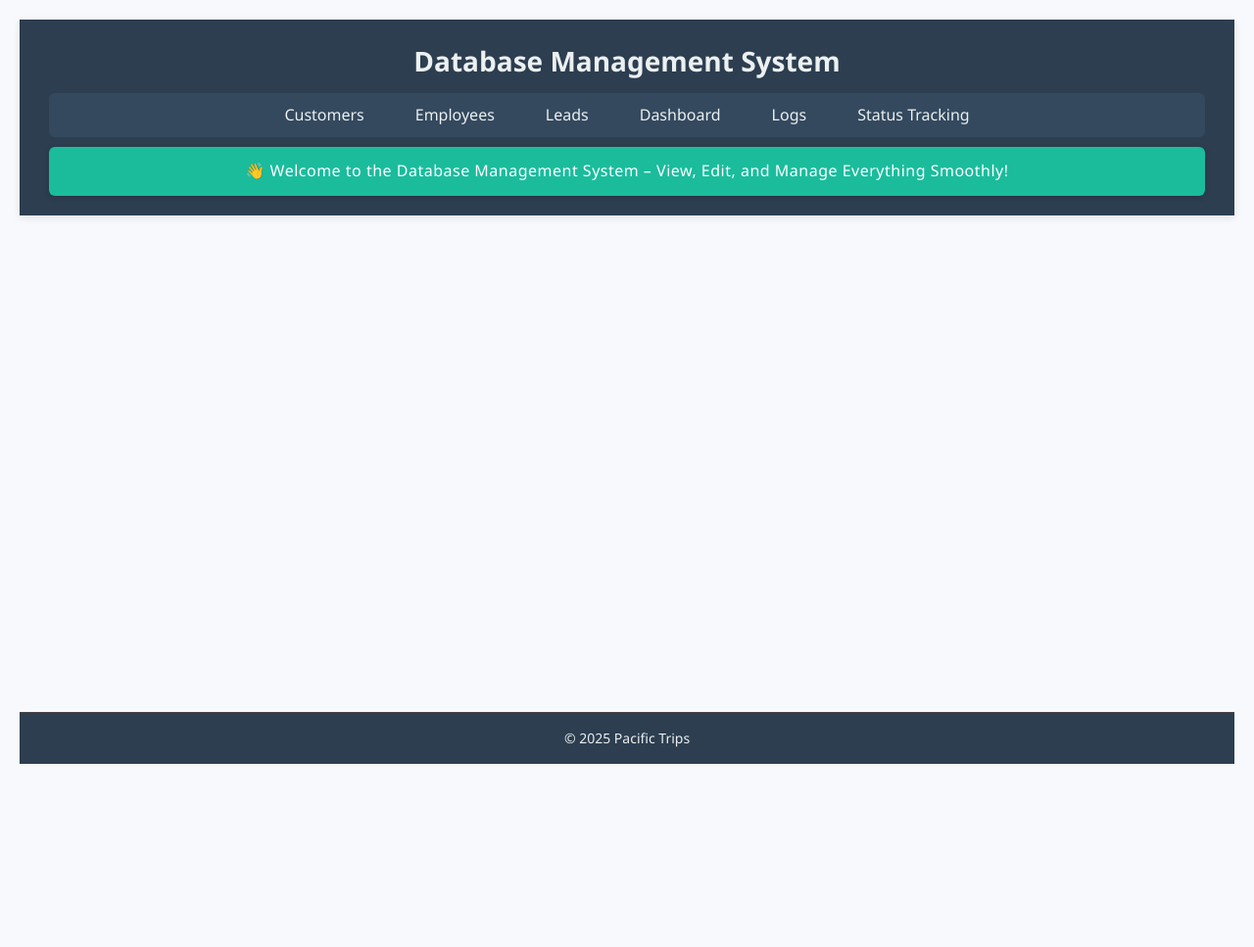
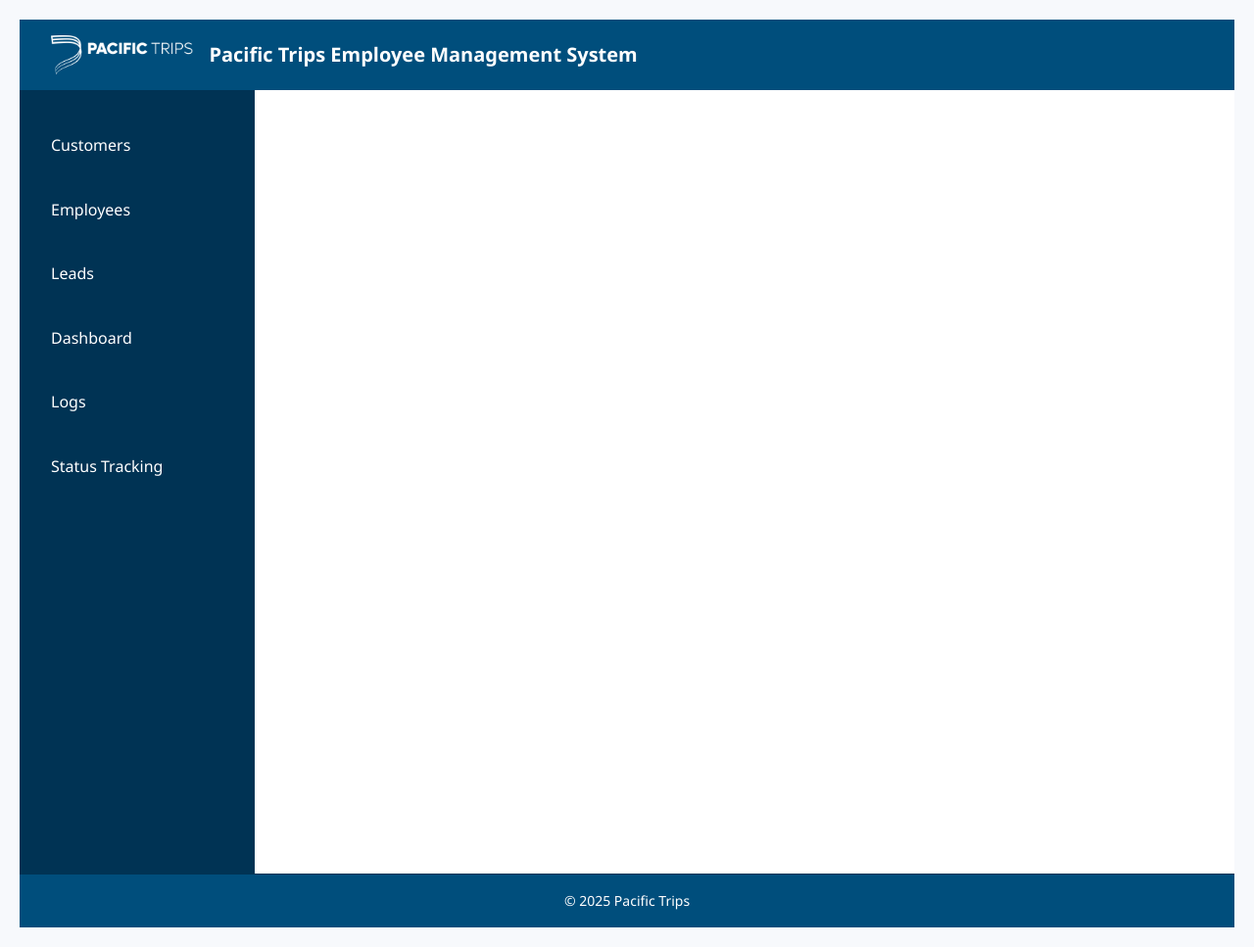
Before and after one commit to shahzaibjanjua25/pacific-trips-flask, a Flask app: page / in a window 1280 px wide. Shown: the whole page at 98% size. Before the commit the page ends 780 px from the top, so only its background shows below. Run offline with Flask 3, Linux system fonts and the light colour scheme.

Commit message:
ui fixing

```diff
--- a/static/style.css
+++ b/static/style.css
@@ -1,4 +1,4 @@
-/* Global Reset & Base Styles */
+/* 🌐 Global Reset & Base Styles */
 * {
     margin: 0;
     padding: 0;
@@ -7,106 +7,168 @@
 
 body {
     font-family: 'Segoe UI', Tahoma, Geneva, Verdana, sans-serif;
+    background-color: #f4f7fa;
+    color: #333;
     line-height: 1.6;
-    background-color: #f8f9fa;
-    color: #333;
     min-height: 100vh;
     display: flex;
     flex-direction: column;
 }
 
-/* Header Styles */
-header {
-    background-color: #2c3e50;
-    color: #ecf0f1;
-    padding: 20px 30px;
-    text-align: center;
-    box-shadow: 0 2px 8px rgba(0, 0, 0, 0.1);
+a {
+    text-decoration: none;
 }
 
-header h1 {
-    font-size: 28px;
-    margin-bottom: 10px;
+/* 🔝 Header */
+.header {
+    background-color: #004e7c;
+    color: white;
+    padding: 1rem 2rem;
+    display: flex;
+    justify-content: space-between;
+    align-items: center;
+    position: relative;
 }
 
-/* Navbar Styles */
-nav ul {
-    list-style: none;
+/* Left section: Logo + Title */
+.header-left {
     display: flex;
-    justify-content: center;
-    gap: 20px;
-    padding: 10px 0;
-    background-color: #34495e;
-    border-radius: 6px;
-    margin-top: 10px;
+    align-items: center;
+    gap: 1rem;
 }
 
-nav ul li a {
-    text-decoration: none;
-    color: #ecf0f1;
-    padding: 10px 16px;
-    border-radius: 4px;
-    transition: background-color 0.3s ease;
+/* Logo image */
+.logo {
+    height: 40px;
+    width: auto;
+    object-fit: contain;
 }
 
-nav ul li a:hover {
-    background-color: #1abc9c;
-    color: #fff;
+/* Title styling */
+.header h1 {
+    font-size: 20px;
+    white-space: nowrap;
+    margin: 0;
 }
 
-nav ul li a.active {
-    background-color: #1abc9c;
-    font-weight: bold;
-    box-shadow: 0 2px 6px rgba(0, 0, 0, 0.2);
+/* 🍔 Sidebar Toggle Button (Mobile Only) */
+.menu-toggle {
+    background: none;
+    border: none;
+    color: white;
+    font-size: 1.5rem;
+    cursor: pointer;
+    display: none;
 }
 
-/* Main Content */
-main {
-    flex: 1;
-    padding: 30px 40px;
+/* 📐 Layout */
+.layout {
+    display: flex;
+    min-height: 100vh;
+    transition: margin-left 0.3s ease;
 }
 
-/* Footer */
-footer {
-    background-color: #2c3e50;
-    color: #ecf0f1;
-    text-align: center;
-    padding: 15px 0;
-    font-size: 14px;
-    border-top: 1px solid #444;
+/* 📚 Sidebar */
+.sidebar {
+    width: 240px;
+    background-color: #003354;
+    color: white;
+    padding: 2rem 1rem;
+    display: flex;
+    flex-direction: column;
+    transition: transform 0.3s ease;
 }
 
-/* Responsive Navigation */
-@media (max-width: 768px) {
-    nav ul {
-        flex-direction: column;
-        align-items: center;
-    }
+.sidebar ul {
+    list-style: none;
+    padding: 0;
+    margin: 0;
+    display: flex;
+    flex-direction: column;
+    gap: 1rem;
+}
 
-    nav ul li a {
-        padding: 12px 20px;
-        width: 100%;
-        text-align: center;
-    }
+.sidebar a {
+    color: white;
+    padding: 0.75rem 1rem;
+    border-radius: 6px;
+    display: block;
+    transition: background-color 0.2s ease;
 }
-/* 🌟 Welcome Banner Styles */
+
+.sidebar a:hover,
+.sidebar a.active {
+    background-color: #0069aa;
+}
+
+/* 🚪 Sidebar Closed (Mobile) */
+.sidebar-closed {
+    transform: translateX(-100%);
+    position: absolute;
+    z-index: 1000;
+    top: 0;
+    left: 0;
+    height: 100%;
+}
+
+/* 📄 Main Content */
+.main-content {
+    flex-grow: 1;
+    padding: 2rem;
+    background-color: white;
+}
+
+/* 🌟 Welcome Banner */
 .welcome-banner {
-    background-color: #1abc9c;
-    color: #fff;
-    padding: 12px 20px;
-    text-align: center;
-    font-size: 16px;
-    margin-top: 10px;
+    background-color: #e9f5ff;
+    color: #003354;
+    padding: 1rem;
+    border-left: 5px solid #007bff;
+    margin-bottom: 2rem;
+    font-size: 1.1rem;
     border-radius: 6px;
-    box-shadow: 0 2px 6px rgba(0, 0, 0, 0.15);
+    box-shadow: 0 2px 6px rgba(0, 0, 0, 0.05);
 }
 
 .welcome-banner p {
     margin: 0;
     font-weight: 500;
-    letter-spacing: 0.5px;
 }
-/* Filter form styling for Created From and Created To */
+
+/* ✅ Flash Messages */
+.flashes {
+    list-style: none;
+    padding: 0;
+    margin-bottom: 1.5rem;
+}
+
+.flash {
+    padding: 1rem;
+    border-radius: 5px;
+    margin-bottom: 1rem;
+    font-weight: bold;
+}
+
+.flash.success {
+    background-color: #d4edda;
+    color: #155724;
+    border: 1px solid #c3e6cb;
+}
+
+.flash.error,
+.flash.danger {
+    background-color: #f8d7da;
+    color: #721c24;
+    border: 1px solid #f5c6cb;
+}
+
+.flash.info {
+    background-color: #d1ecf1;
+    color: #0c5460;
+    border: 1px solid #bee5eb;
+}
+
+/* 📆 Filter Form (Date Inputs) */
 .filter-form label[for="start_date"],
 .filter-form label[for="end_date"] {
     display: flex;
@@ -123,49 +185,59 @@ footer {
     min-width: 150px;
 }
 
-.filter-form input[type="date"]::-webkit-datetime-edit {
-    color: #333;
-}
-
 .filter-form input[type="date"]:focus {
     outline: none;
     border-color: #007bff;
     box-shadow: 0 0 5px rgba(0, 123, 255, 0.3);
 }
 
-/* Responsive design */
+/* 🔚 Footer */
+.footer {
+    background-color: #004e7c;
+    color: white;
+    text-align: center;
+    padding: 1rem;
+    font-size: 14px;
+    border-top: 1px solid #003354;
+}
+
+/* 📱 Responsive Styles */
 @media (max-width: 768px) {
+    .menu-toggle {
+        display: block;
+    }
+
+    .header h1 {
+        font-size: 16px;
+    }
+
+    .logo {
+        height: 20px;
+    }
+
+    .sidebar {
+        position: fixed;
+        top: 64px; /* height of header */
+        left: 0;
+        height: calc(100% - 64px);
+        width: 220px;
+        z-index: 1000;
+        transform: translateX(0);
+    }
+
+    .sidebar-closed {
+        transform: translateX(-100%);
+    }
+
+    .layout {
+        flex-direction: column;
+    }
+
+    .main-content {
+        padding: 1.5rem;
+    }
+
     .filter-form input[type="date"] {
         width: 100%;
     }
 }
-.flashes {
-    list-style: none;
-    padding: 0;
-    margin-bottom: 1em;
-}
-
-.flash {
-    padding: 10px;
-    border-radius: 5px;
-    margin-bottom: 10px;
-    font-weight: bold;
-}
-
-.flash.success {
-    background-color: #d4edda;
-    color: #155724;
-    border: 1px solid #c3e6cb;
-}
-
-.flash.danger {
-    background-color: #f8d7da;
-    color: #721c24;
-    border: 1px solid #f5c6cb;
-}
-
-.flash.info {
-    background-color: #d1ecf1;
-    color: #0c5460;
-    border: 1px solid #bee5eb;
-}
--- a/templates/base.html
+++ b/templates/base.html
@@ -4,66 +4,42 @@
 <head>
     <meta charset="UTF-8" />
     <meta name="viewport" content="width=device-width, initial-scale=1.0" />
-    <title>Database Management System</title>
+    <title>Pacific Trips Employee Management System</title>
     <link rel="stylesheet" href="{{ url_for('static', filename='style.css') }}">
     <link rel="stylesheet" href="{{ url_for('static', filename='customers.css') }}">
     <link rel="stylesheet" href="{{ url_for('static', filename='employees.css') }}">
     <link rel="stylesheet" href="{{ url_for('static', filename='dashboard.css') }}">
     <link rel="stylesheet" href="{{ url_for('static', filename='add form.css') }}">
     <script src="https://cdn.jsdelivr.net/npm/chart.js"></script>
-
 </head>
 
-<body>
-    <!-- 🔝 Page Header -->
 <header class="header">
-        <h1>Database Management System</h1>
+    <div class="header-left">
+        <img src="../static/logo.webp" alt="Pacific Trips Logo" class="logo">
+        <h1>Pacific Trips Employee Management System</h1>
+    </div>
+    <button class="menu-toggle" id="menuToggle">☰</button>
+</header>
 
-        <!-- 🔗 Navigation Bar -->
-        <nav class="navbar">
+
+
+    <!-- 🔧 Layout wrapper with Sidebar and Main Content -->
+    <div class="layout">
+        <!-- 📚 Sidebar Navigation -->
+        <nav class="sidebar" id="sidebar">
             <ul>
-                <li>
-                    <a href="{{ url_for('customers') }}"
-                        class="{% if request.endpoint == 'customers' %}active{% endif %}">
-                        Customers
-                    </a>
-                </li>
-                <li>
-                    <a href="{{ url_for('employees') }}"
-                        class="{% if request.endpoint == 'employees' %}active{% endif %}">
-                        Employees
-                    </a>
-                </li>
-                <li>
-                    <a href="{{ url_for('leads') }}" class="{% if request.endpoint == 'leads' %}active{% endif %}">
-                        Leads
-                    </a>
-                </li>
-                <li>
-                    <a href="{{ url_for('dashboard') }}"
-                        class="{% if request.endpoint == 'dashboard' %}active{% endif %}">
-                        Dashboard
-                    </a>
-                </li>
-                <!-- NEW LOGS LINK -->
-                <li>
-                    <a href="{{ url_for('logs') }}" class="{% if request.endpoint == 'logs' %}active{% endif %}">
-                        Logs
-                    </a>
-                </li>
-                <li><a href="{{ url_for('status_changes') }}">Status Tracking</a></li>
+                <li><a href="{{ url_for('customers') }}" class="{% if request.endpoint == 'customers' %}active{% endif %}">Customers</a></li>
+                <li><a href="{{ url_for('employees') }}" class="{% if request.endpoint == 'employees' %}active{% endif %}">Employees</a></li>
+                <li><a href="{{ url_for('leads') }}" class="{% if request.endpoint == 'leads' %}active{% endif %}">Leads</a></li>
+                <li><a href="{{ url_for('dashboard') }}" class="{% if request.endpoint == 'dashboard' %}active{% endif %}">Dashboard</a></li>
+                <li><a href="{{ url_for('logs') }}" class="{% if request.endpoint == 'logs' %}active{% endif %}">Logs</a></li>
+                <li><a href="{{ url_for('status_changes') }}" class="{% if request.endpoint == 'status_changes' %}active{% endif %}">Status Tracking</a></li>
             </ul>
         </nav>
 
-        <!-- 🌟 Welcome Banner -->
-        <section class="welcome-banner">
-            <p>👋 Welcome to the Database Management System – View, Edit, and Manage Everything Smoothly!</p>
-        </section>
-    </header>
-
         <!-- 📄 Main Content Area -->
         <main class="main-content">
-        <!-- ✅ Flash Messages -->
+
             {% with messages = get_flashed_messages(with_categories=true) %}
             {% if messages %}
             <ul class="flashes">
@@ -76,11 +52,19 @@
 
             {% block content %}{% endblock %}
         </main>
+    </div>
 
     <!-- 🔚 Footer -->
     <footer class="footer">
         <p>&copy; 2025 Pacific Trips</p>
     </footer>
+
+    <!-- 📜 JavaScript to toggle sidebar -->
+    <script>
+        document.getElementById("menuToggle").addEventListener("click", function () {
+            document.getElementById("sidebar").classList.toggle("sidebar-closed");
+        });
+    </script>
 </body>
 
 </html>
```
Also changed, not shown: static/logo.webp (added). Lines whose indentation alone changed are shown as unchanged.
